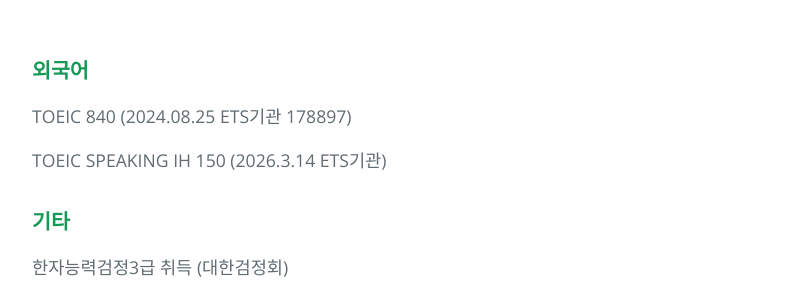
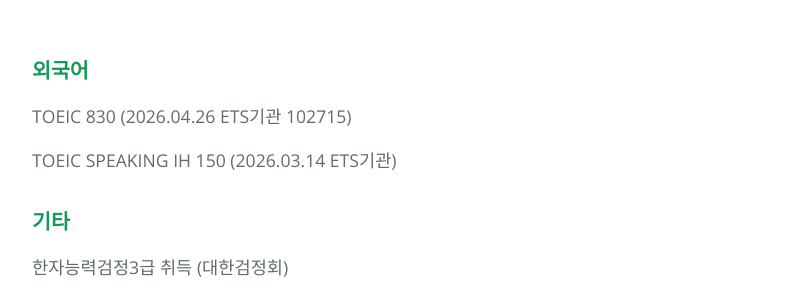
Before and after one commit to 2haein/theofto, a Jekyll site: the page built from index.md, in a window 1280 px wide and 900 px high, scrolled down 1743 px. Shown: the part 156-456 px from the top of the window, without its empty margins (192-999 px from the left). Built offline with Jekyll 4.4.1, drawn with Linux system fonts in a browser that asks for light colours; our own code applies the rules of GitHub Pages for plain Markdown files.

Commit message:
index update 20260905

```diff
--- a/index.md
+++ b/index.md
@@ -49,9 +49,9 @@
 
 ### **외국어**
 
-TOEIC 840 (2024.08.25 ETS기관 178897)
+TOEIC 830 (2026.04.26 ETS기관 102715)
 
-TOEIC SPEAKING IH 150 (2026.3.14 ETS기관)
+TOEIC SPEAKING IH 150 (2026.03.14 ETS기관)
 
 ### **기타**
 
```
